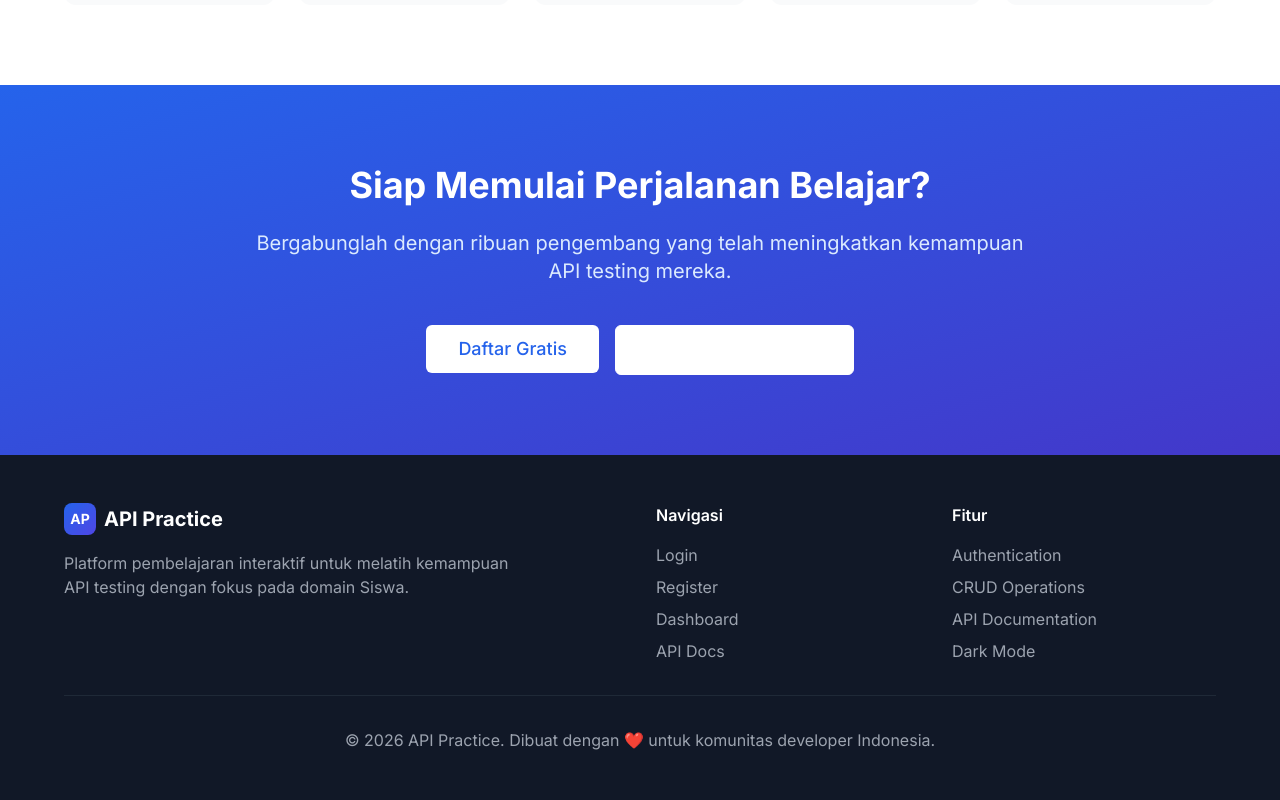
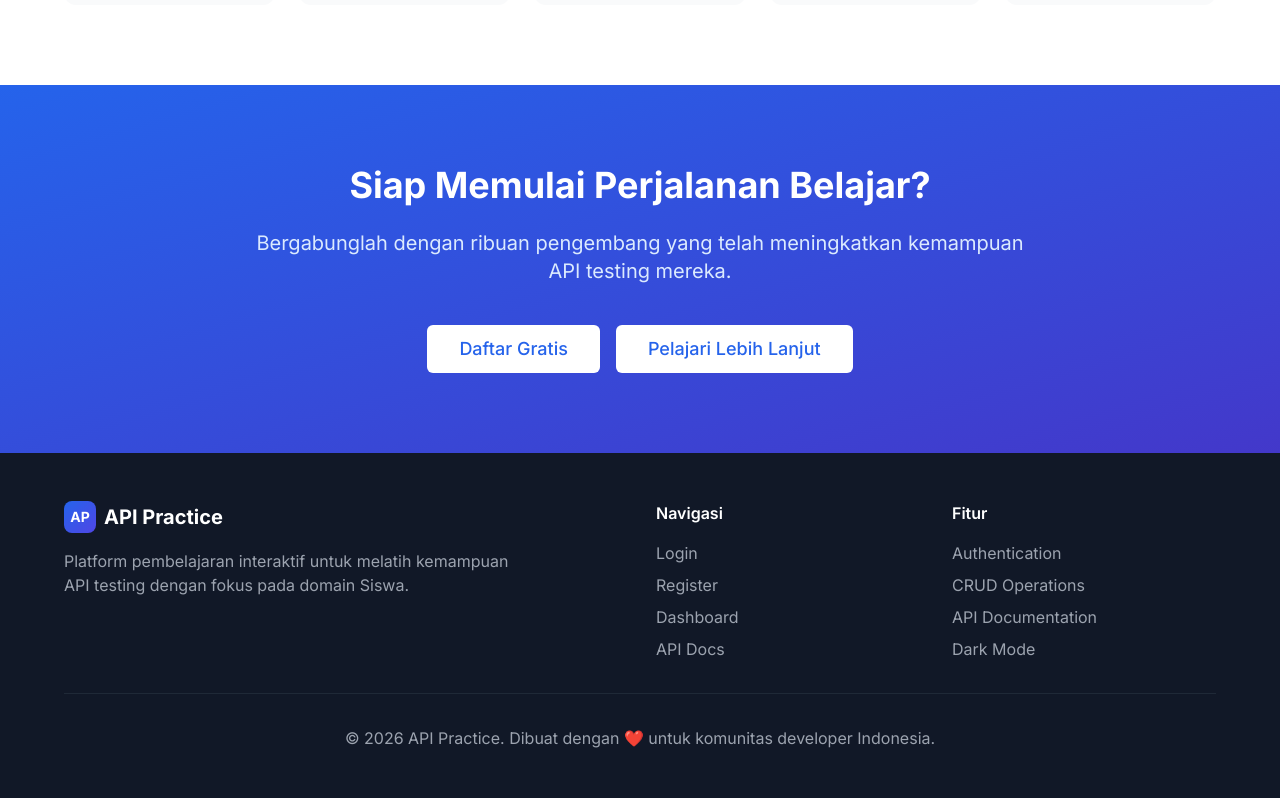
Before and after one commit to rizqifauzan/api_practice, a Next.js app: page / in a window 1280 px wide. Shown: the part 1897-2697 px from the top of the page. Built offline with nearby package versions, Linux system fonts and the light colour scheme.

Commit message:
fix: update button styles for improved visibility and accessibility

```diff
--- a/src/app/page.tsx
+++ b/src/app/page.tsx
@@ -265,7 +265,7 @@ export default function Home() {
                 </Button>
               </Link>
               <Link href="/api-docs">
-                <Button size="lg" variant="outline" className="w-full sm:w-auto border-white text-white hover:bg-white/20 hover:text-white text-lg px-8 py-6">
+                <Button size="lg" className="w-full sm:w-auto bg-white text-blue-600 hover:bg-gray-100 text-lg px-8 py-6">
                   Pelajari Lebih Lanjut
                 </Button>
               </Link>
```
